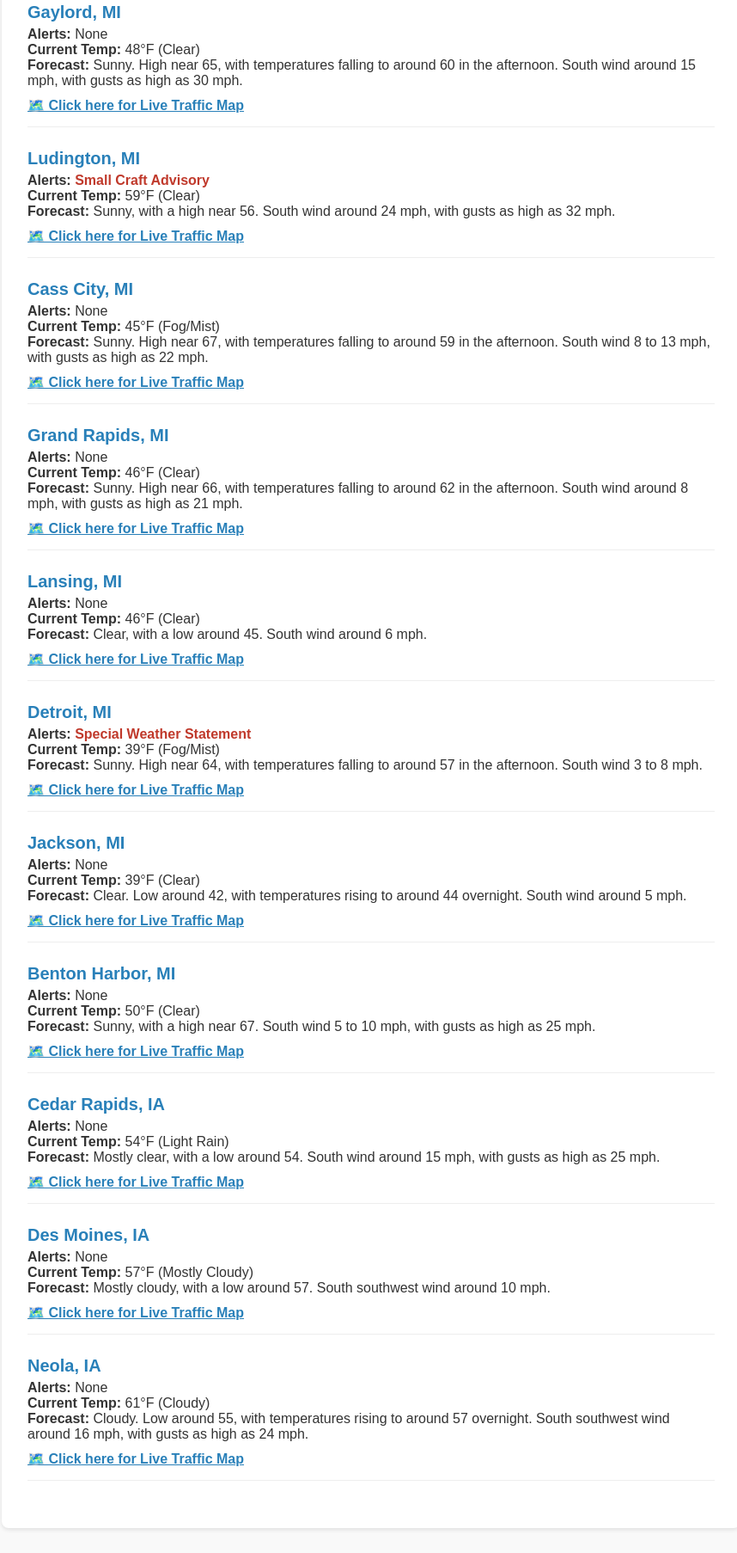
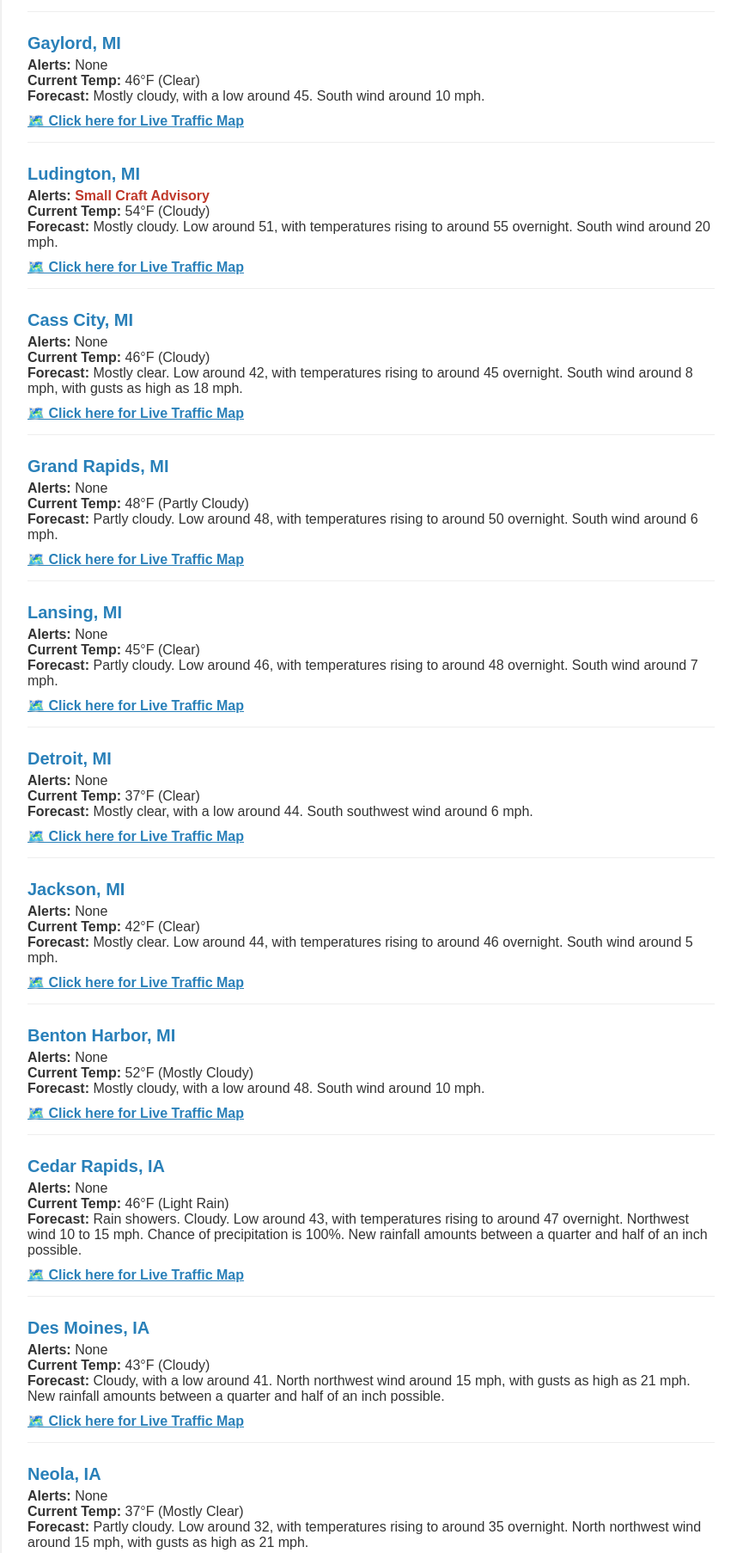
Before and after one commit to bishop998newaccount/Weather, a plain HTML site: page Weather_Report.html in a window 1280 px wide. Shown: the part 526-2332 px from the top of the page at 86% size, without its empty margins (208-1066 px from the left). Drawn offline with Linux system fonts and the light colour scheme.

Commit message:
Auto-update weather report [skip ci]

```diff
--- a/Weather_Report.html
+++ b/Weather_Report.html
@@ -2,7 +2,7 @@
 <html>
 <head>
     <meta charset="utf-8">
-    <title>Weather & Road Report - Saturday, November 21, 2026</title>
+    <title>Weather & Road Report - Sunday, November 22, 2026</title>
     <style>
         body { font-family: Arial, sans-serif; margin: 30px; background-color: #f9f9f9; color: #333; }
         .container { max-width: 800px; margin: auto; background: #fff; padding: 30px; border-radius: 8px; box-shadow: 0 2px 5px rgba(0,0,0,0.1); }
@@ -16,110 +16,110 @@
 <body>
 <div class="container">
     <h1>Weather & Road Report</h1>
-    <p><strong>Date:</strong> Saturday, November 21, 2026</p>
+    <p><strong>Date:</strong> Sunday, November 22, 2026</p>
     <hr style="border: 0; border-top: 1px solid #ddd; margin-bottom: 20px;">
 
     <div class="city-block">
         <div class="city-name">Marquette, MI</div>
         <div><strong>Alerts:</strong> <span >None</span></div>
-        <div><strong>Current Temp:</strong> 52°F (Clear)</div>
-        <div><strong>Forecast:</strong> Partly cloudy, with a low around 50. South wind around 20 mph, with gusts as high as 40 mph.</div>
+        <div><strong>Current Temp:</strong> 54°F (Cloudy)</div>
+        <div><strong>Forecast:</strong> Rain. Cloudy. Low around 42, with temperatures rising to around 46 overnight. Northwest wind around 10 mph, with gusts as high as 20 mph. Chance of precipitation is 90%. New rainfall amounts between a quarter and half of an inch possible.</div>
         <div style="margin-top: 10px;"><a href="https://www.google.com/maps/@46.54,-87.4,11z/data=!5m1!1e1" target="_blank" style="color: #2980b9; font-weight: bold; text-decoration: underline;">🗺️ Click here for Live Traffic Map</a></div>
     </div>
 
     <div class="city-block">
         <div class="city-name">St. Ignace, MI</div>
         <div><strong>Alerts:</strong> <span >None</span></div>
-        <div><strong>Current Temp:</strong> 55°F (Mostly Clear)</div>
-        <div><strong>Forecast:</strong> Mostly sunny. High near 63, with temperatures falling to around 58 in the afternoon. Southwest wind 10 to 15 mph, with gusts as high as 30 mph.</div>
+        <div><strong>Current Temp:</strong> 57°F (Clear)</div>
+        <div><strong>Forecast:</strong> Mostly cloudy. Low around 50, with temperatures rising to around 53 overnight. South wind around 10 mph.</div>
         <div style="margin-top: 10px;"><a href="https://www.google.com/maps/@45.86,-84.74,11z/data=!5m1!1e1" target="_blank" style="color: #2980b9; font-weight: bold; text-decoration: underline;">🗺️ Click here for Live Traffic Map</a></div>
     </div>
 
     <div class="city-block">
         <div class="city-name">Gaylord, MI</div>
         <div><strong>Alerts:</strong> <span >None</span></div>
-        <div><strong>Current Temp:</strong> 48°F (Clear)</div>
-        <div><strong>Forecast:</strong> Sunny. High near 65, with temperatures falling to around 60 in the afternoon. South wind around 15 mph, with gusts as high as 30 mph.</div>
+        <div><strong>Current Temp:</strong> 46°F (Clear)</div>
+        <div><strong>Forecast:</strong> Mostly cloudy, with a low around 45. South wind around 10 mph.</div>
         <div style="margin-top: 10px;"><a href="https://www.google.com/maps/@45.03,-84.68,11z/data=!5m1!1e1" target="_blank" style="color: #2980b9; font-weight: bold; text-decoration: underline;">🗺️ Click here for Live Traffic Map</a></div>
     </div>
 
     <div class="city-block">
         <div class="city-name">Ludington, MI</div>
         <div><strong>Alerts:</strong> <span style="color: #c0392b; font-weight: bold;">Small Craft Advisory</span></div>
-        <div><strong>Current Temp:</strong> 59°F (Clear)</div>
-        <div><strong>Forecast:</strong> Sunny, with a high near 56. South wind around 24 mph, with gusts as high as 32 mph.</div>
+        <div><strong>Current Temp:</strong> 54°F (Cloudy)</div>
+        <div><strong>Forecast:</strong> Mostly cloudy. Low around 51, with temperatures rising to around 55 overnight. South wind around 20 mph.</div>
         <div style="margin-top: 10px;"><a href="https://www.google.com/maps/@43.98,-86.47,11z/data=!5m1!1e1" target="_blank" style="color: #2980b9; font-weight: bold; text-decoration: underline;">🗺️ Click here for Live Traffic Map</a></div>
     </div>
 
     <div class="city-block">
         <div class="city-name">Cass City, MI</div>
         <div><strong>Alerts:</strong> <span >None</span></div>
-        <div><strong>Current Temp:</strong> 45°F (Fog/Mist)</div>
-        <div><strong>Forecast:</strong> Sunny. High near 67, with temperatures falling to around 59 in the afternoon. South wind 8 to 13 mph, with gusts as high as 22 mph.</div>
+        <div><strong>Current Temp:</strong> 46°F (Cloudy)</div>
+        <div><strong>Forecast:</strong> Mostly clear. Low around 42, with temperatures rising to around 45 overnight. South wind around 8 mph, with gusts as high as 18 mph.</div>
         <div style="margin-top: 10px;"><a href="https://www.google.com/maps/@43.6,-83.17,11z/data=!5m1!1e1" target="_blank" style="color: #2980b9; font-weight: bold; text-decoration: underline;">🗺️ Click here for Live Traffic Map</a></div>
     </div>
 
     <div class="city-block">
         <div class="city-name">Grand Rapids, MI</div>
         <div><strong>Alerts:</strong> <span >None</span></div>
-        <div><strong>Current Temp:</strong> 46°F (Clear)</div>
-        <div><strong>Forecast:</strong> Sunny. High near 66, with temperatures falling to around 62 in the afternoon. South wind around 8 mph, with gusts as high as 21 mph.</div>
+        <div><strong>Current Temp:</strong> 48°F (Partly Cloudy)</div>
+        <div><strong>Forecast:</strong> Partly cloudy. Low around 48, with temperatures rising to around 50 overnight. South wind around 6 mph.</div>
         <div style="margin-top: 10px;"><a href="https://www.google.com/maps/@42.96,-85.67,11z/data=!5m1!1e1" target="_blank" style="color: #2980b9; font-weight: bold; text-decoration: underline;">🗺️ Click here for Live Traffic Map</a></div>
     </div>
 
     <div class="city-block">
         <div class="city-name">Lansing, MI</div>
         <div><strong>Alerts:</strong> <span >None</span></div>
-        <div><strong>Current Temp:</strong> 46°F (Clear)</div>
-        <div><strong>Forecast:</strong> Clear, with a low around 45. South wind around 6 mph.</div>
+        <div><strong>Current Temp:</strong> 45°F (Clear)</div>
+        <div><strong>Forecast:</strong> Partly cloudy. Low around 46, with temperatures rising to around 48 overnight. South wind around 7 mph.</div>
         <div style="margin-top: 10px;"><a href="https://www.google.com/maps/@42.73,-84.55,11z/data=!5m1!1e1" target="_blank" style="color: #2980b9; font-weight: bold; text-decoration: underline;">🗺️ Click here for Live Traffic Map</a></div>
     </div>
 
     <div class="city-block">
         <div class="city-name">Detroit, MI</div>
-        <div><strong>Alerts:</strong> <span style="color: #c0392b; font-weight: bold;">Special Weather Statement</span></div>
-        <div><strong>Current Temp:</strong> 39°F (Fog/Mist)</div>
-        <div><strong>Forecast:</strong> Sunny. High near 64, with temperatures falling to around 57 in the afternoon. South wind 3 to 8 mph.</div>
+        <div><strong>Alerts:</strong> <span >None</span></div>
+        <div><strong>Current Temp:</strong> 37°F (Clear)</div>
+        <div><strong>Forecast:</strong> Mostly clear, with a low around 44. South southwest wind around 6 mph.</div>
         <div style="margin-top: 10px;"><a href="https://www.google.com/maps/@42.33,-83.05,11z/data=!5m1!1e1" target="_blank" style="color: #2980b9; font-weight: bold; text-decoration: underline;">🗺️ Click here for Live Traffic Map</a></div>
     </div>
 
     <div class="city-block">
         <div class="city-name">Jackson, MI</div>
         <div><strong>Alerts:</strong> <span >None</span></div>
-        <div><strong>Current Temp:</strong> 39°F (Clear)</div>
-        <div><strong>Forecast:</strong> Clear. Low around 42, with temperatures rising to around 44 overnight. South wind around 5 mph.</div>
+        <div><strong>Current Temp:</strong> 42°F (Clear)</div>
+        <div><strong>Forecast:</strong> Mostly clear. Low around 44, with temperatures rising to around 46 overnight. South wind around 5 mph.</div>
         <div style="margin-top: 10px;"><a href="https://www.google.com/maps/@42.24,-84.41,11z/data=!5m1!1e1" target="_blank" style="color: #2980b9; font-weight: bold; text-decoration: underline;">🗺️ Click here for Live Traffic Map</a></div>
     </div>
 
     <div class="city-block">
         <div class="city-name">Benton Harbor, MI</div>
         <div><strong>Alerts:</strong> <span >None</span></div>
-        <div><strong>Current Temp:</strong> 50°F (Clear)</div>
-        <div><strong>Forecast:</strong> Sunny, with a high near 67. South wind 5 to 10 mph, with gusts as high as 25 mph.</div>
+        <div><strong>Current Temp:</strong> 52°F (Mostly Cloudy)</div>
+        <div><strong>Forecast:</strong> Mostly cloudy, with a low around 48. South wind around 10 mph.</div>
         <div style="margin-top: 10px;"><a href="https://www.google.com/maps/@42.12,-86.45,11z/data=!5m1!1e1" target="_blank" style="color: #2980b9; font-weight: bold; text-decoration: underline;">🗺️ Click here for Live Traffic Map</a></div>
     </div>
 
     <div class="city-block">
         <div class="city-name">Cedar Rapids, IA</div>
         <div><strong>Alerts:</strong> <span >None</span></div>
-        <div><strong>Current Temp:</strong> 54°F (Light Rain)</div>
-        <div><strong>Forecast:</strong> Mostly clear, with a low around 54. South wind around 15 mph, with gusts as high as 25 mph.</div>
+        <div><strong>Current Temp:</strong> 46°F (Light Rain)</div>
+        <div><strong>Forecast:</strong> Rain showers. Cloudy. Low around 43, with temperatures rising to around 47 overnight. Northwest wind 10 to 15 mph. Chance of precipitation is 100%. New rainfall amounts between a quarter and half of an inch possible.</div>
         <div style="margin-top: 10px;"><a href="https://www.google.com/maps/@41.98,-91.67,11z/data=!5m1!1e1" target="_blank" style="color: #2980b9; font-weight: bold; text-decoration: underline;">🗺️ Click here for Live Traffic Map</a></div>
     </div>
 
     <div class="city-block">
         <div class="city-name">Des Moines, IA</div>
         <div><strong>Alerts:</strong> <span >None</span></div>
-        <div><strong>Current Temp:</strong> 57°F (Mostly Cloudy)</div>
-        <div><strong>Forecast:</strong> Mostly cloudy, with a low around 57. South southwest wind around 10 mph.</div>
+        <div><strong>Current Temp:</strong> 43°F (Cloudy)</div>
+        <div><strong>Forecast:</strong> Cloudy, with a low around 41. North northwest wind around 15 mph, with gusts as high as 21 mph. New rainfall amounts between a quarter and half of an inch possible.</div>
         <div style="margin-top: 10px;"><a href="https://www.google.com/maps/@41.59,-93.6,11z/data=!5m1!1e1" target="_blank" style="color: #2980b9; font-weight: bold; text-decoration: underline;">🗺️ Click here for Live Traffic Map</a></div>
     </div>
 
     <div class="city-block">
         <div class="city-name">Neola, IA</div>
         <div><strong>Alerts:</strong> <span >None</span></div>
-        <div><strong>Current Temp:</strong> 61°F (Cloudy)</div>
-        <div><strong>Forecast:</strong> Cloudy. Low around 55, with temperatures rising to around 57 overnight. South southwest wind around 16 mph, with gusts as high as 24 mph.</div>
+        <div><strong>Current Temp:</strong> 37°F (Mostly Clear)</div>
+        <div><strong>Forecast:</strong> Partly cloudy. Low around 32, with temperatures rising to around 35 overnight. North northwest wind around 15 mph, with gusts as high as 21 mph.</div>
         <div style="margin-top: 10px;"><a href="https://www.google.com/maps/@41.45,-95.61,11z/data=!5m1!1e1" target="_blank" style="color: #2980b9; font-weight: bold; text-decoration: underline;">🗺️ Click here for Live Traffic Map</a></div>
     </div>
 
```
